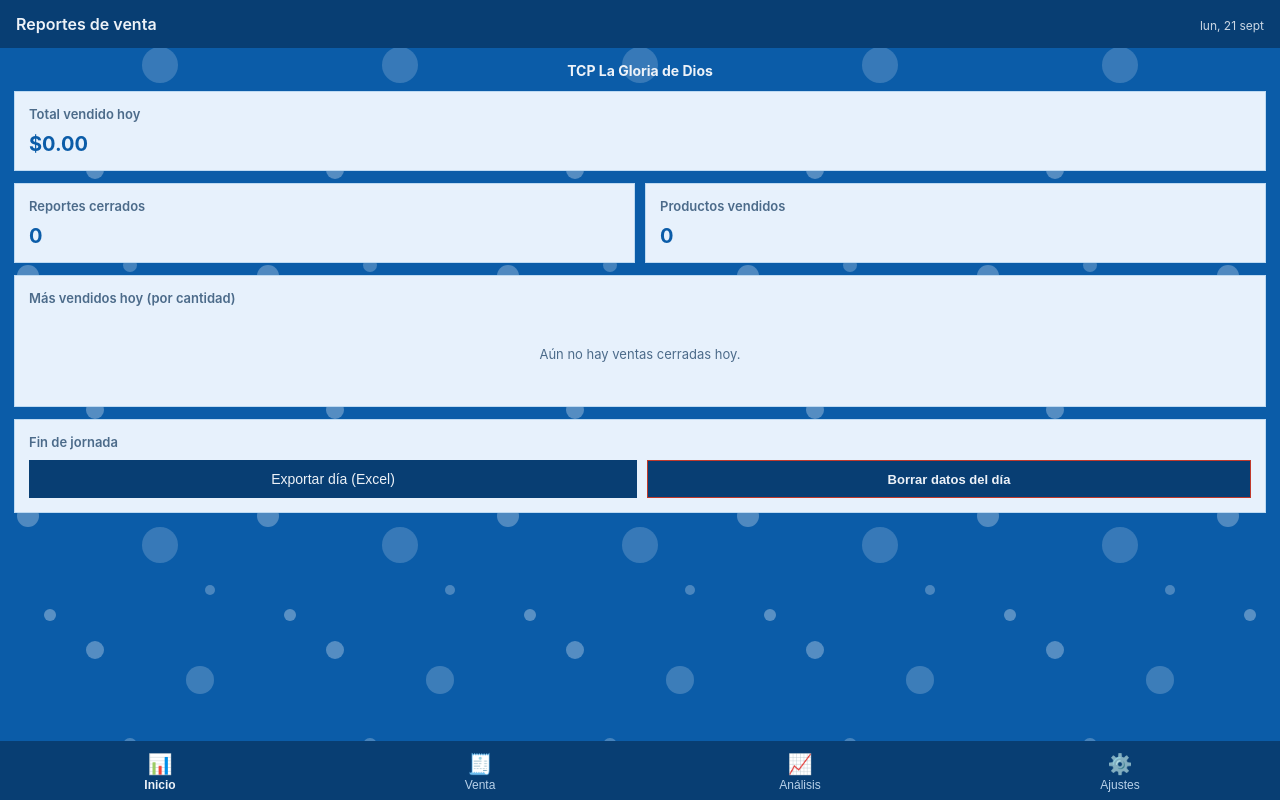
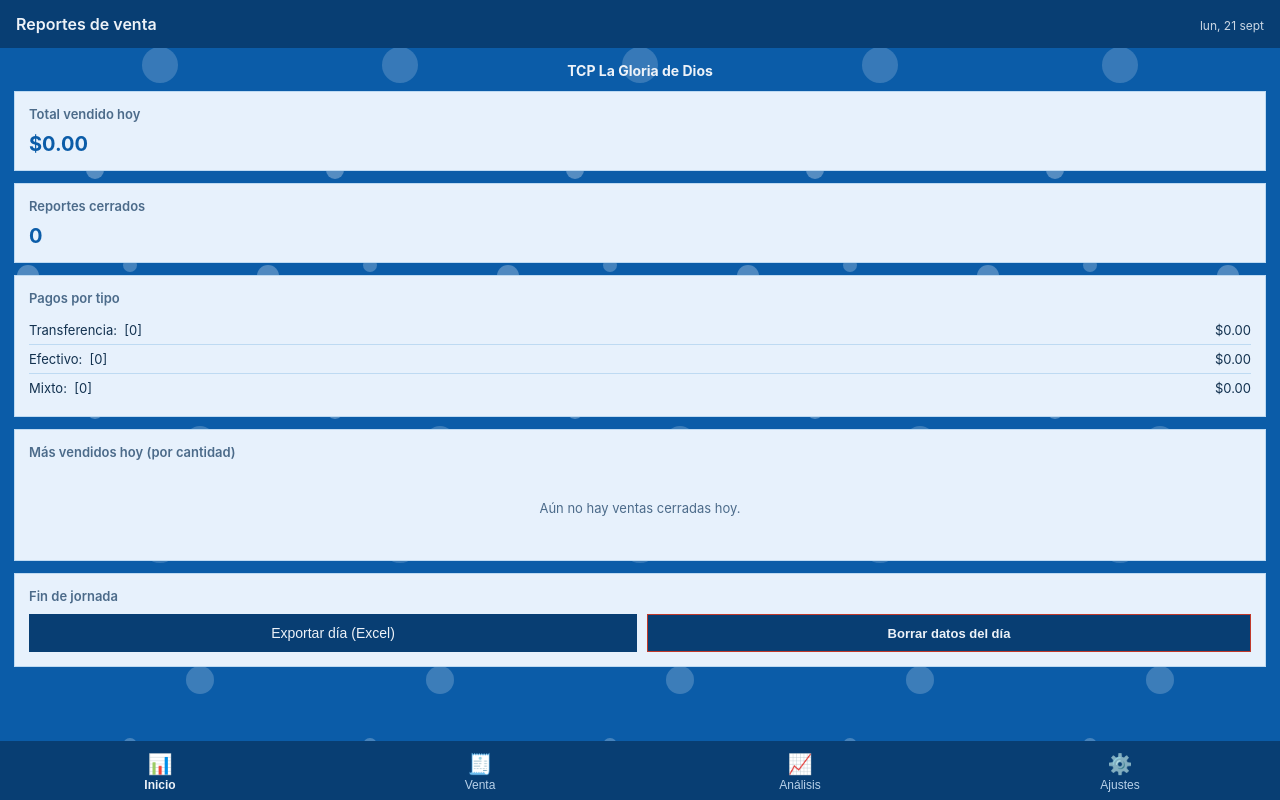
Before and after one commit to gitvismarsantosh/Ventas, a plain HTML site: page index.html in a window 1280 px wide. Drawn offline with nearby package versions, Linux system fonts and the light colour scheme.

Commit message:
Add files via upload

```diff
--- a/index.html
+++ b/index.html
@@ -141,9 +141,13 @@ window.addEventListener('error', function(e){
         <h2>Reportes cerrados</h2>
         <div class="stat-big" id="t1-reportes">0</div>
       </div>
-      <div class="card">
-        <h2>Productos vendidos</h2>
-        <div class="stat-big" id="t1-productos">0</div>
+    </div>
+    <div class="card">
+      <h2>Pagos por tipo</h2>
+      <div id="t1-pagos">
+        <div class="top-item"><span>Transferencia:&nbsp;&nbsp;[0]</span><span>$0.00</span></div>
+        <div class="top-item"><span>Efectivo:&nbsp;&nbsp;[0]</span><span>$0.00</span></div>
+        <div class="top-item"><span>Mixto:&nbsp;&nbsp;[0]</span><span>$0.00</span></div>
       </div>
     </div>
     <div class="card">
@@ -599,8 +603,19 @@ async function renderTab1(){
   document.getElementById('t1-reportes').textContent = resumen? resumen.cantidadReportes:0;
   const todos = await idbGetAll('reportes');
   const cerradosHoy = todos.filter(r=>r.fecha===fecha && r.estado==='cerrado');
-  const totalProductos = cerradosHoy.reduce((s,r)=>s+r.productos.reduce((s2,p)=>s2+p.cantidad,0),0);
-  document.getElementById('t1-productos').textContent = totalProductos.toFixed(0);
+
+  // Pagos por tipo
+  const porTransferencia = cerradosHoy.filter(r=>r.metodoPago==='transferencia');
+  const porEfectivo = cerradosHoy.filter(r=>r.metodoPago==='efectivo');
+  const porMixto = cerradosHoy.filter(r=>r.metodoPago==='mixto');
+  const totalTransferencia = porTransferencia.reduce((s,r)=>s+r.totalReporte,0) + porMixto.reduce((s,r)=>s+(r.pagoTransferencia||0),0);
+  const totalEfectivo = porEfectivo.reduce((s,r)=>s+r.totalReporte,0) + porMixto.reduce((s,r)=>s+(r.pagoEfectivo||0),0);
+  const totalMixto = porMixto.reduce((s,r)=>s+r.totalReporte,0);
+  document.getElementById('t1-pagos').innerHTML = `
+    <div class="top-item"><span>Transferencia:&nbsp;&nbsp;[${porTransferencia.length}]</span><span>${money(totalTransferencia)}</span></div>
+    <div class="top-item"><span>Efectivo:&nbsp;&nbsp;[${porEfectivo.length}]</span><span>${money(totalEfectivo)}</span></div>
+    <div class="top-item"><span>Mixto:&nbsp;&nbsp;[${porMixto.length}]</span><span>${money(totalMixto)}</span></div>`;
+
   const top3 = document.getElementById('t1-top3');
   if(!resumen || resumen.topProductos.length===0){
     top3.innerHTML = '<div class="empty-state">Aún no hay ventas cerradas hoy.</div>';
```
